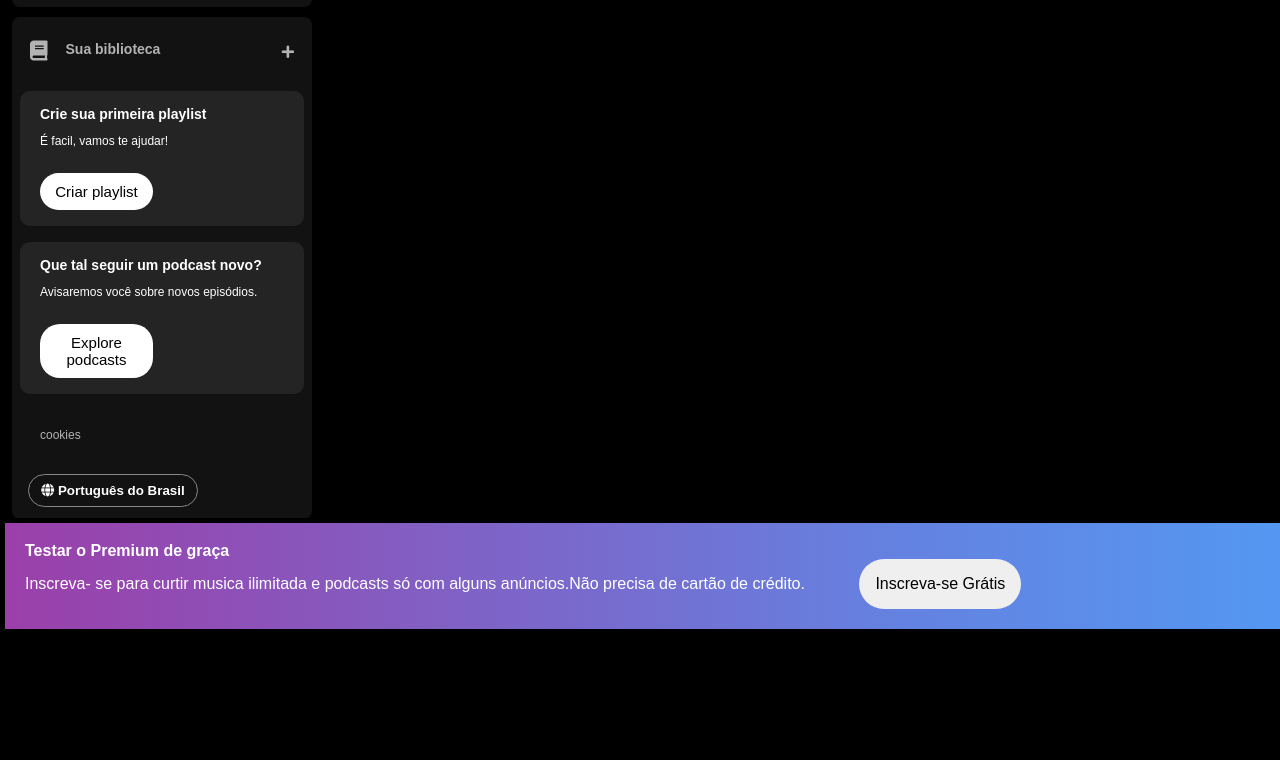
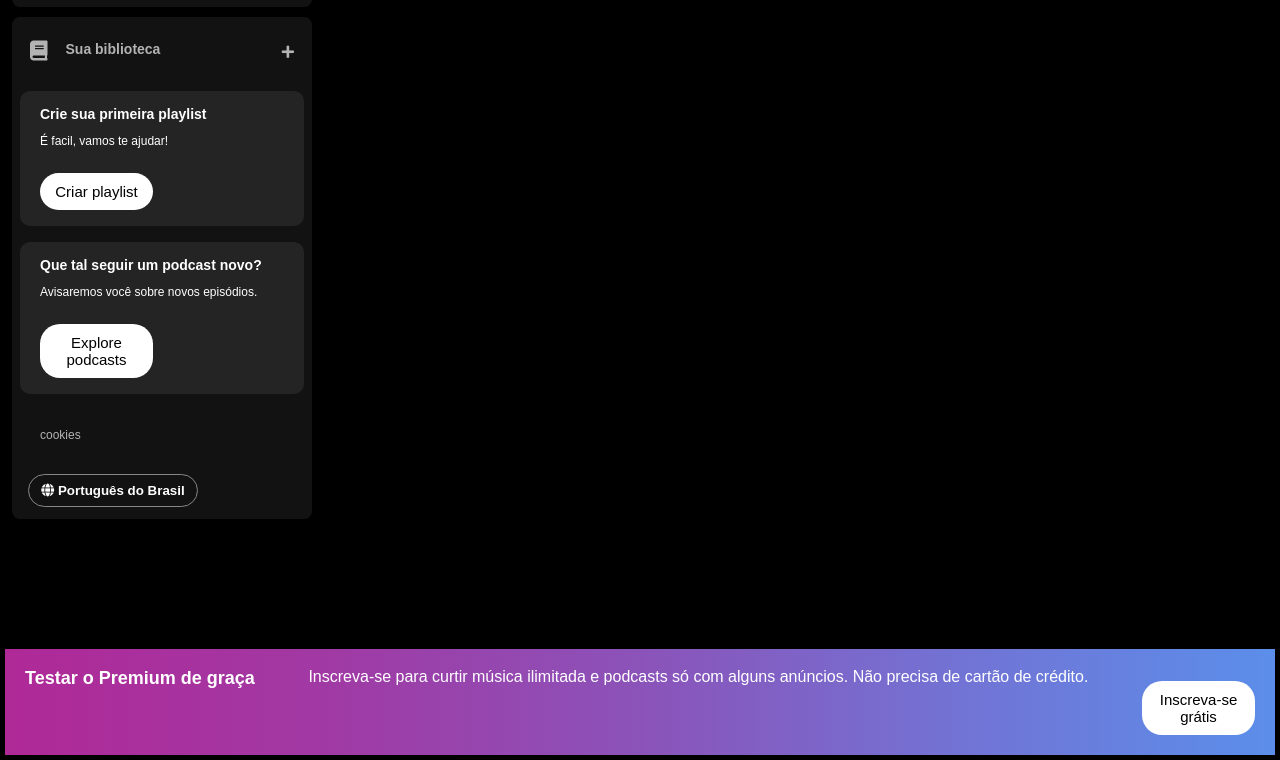
Before and after one commit to MellTins/Imersao_spotify, a plain HTML site: page index.html in a window 1280 px wide. Shown: the part 166-926 px from the top of the page. Before the commit the page ends 810 px from the top, so only its background shows below. Drawn offline with Linux system fonts and the light colour scheme.

Commit message:
tentativa do ooter

```diff
--- a/index.html
+++ b/index.html
@@ -105,24 +105,21 @@
                 </div>
               </main>
 
-             <footer>
-                <div class="rodapé">
-                    <a href="">
-                        <span class="titulo">
-                            Testar o Premium de graça
-                        </span>
-                    </a>
-                    <a href="">
-                        <span class="subtitulo">
-                            Inscreva- se para curtir musica ilimitada e podcasts só com alguns anúncios.Não precisa de cartão de crédito.
-                        </span>
-                    </a>
-                    <button class="inscreva-se">
-                        <span>
-                            Inscreva-se Grátis
-                        </span>
-                    </button>
-                </div>
+             <footer class="teste_premium">
+               <div class="titulo">
+                 <a href=""><p>Testar o Premium de graça</p></a>
+               </div>
+
+               <div class="subtitulo">
+                <a href="">
+                    <p>Inscreva-se para curtir música ilimitada e podcasts só com alguns anúncios. Não precisa de cartão de crédito.</p>
+                </a>
+               </div>
+               <div class="button">
+                   <button class="teste_premium_button">
+                    <span>Inscreva-se grátis</span>
+                   </button>
+               </div>
              </footer>
 </body>
 </html>
--- a/src/assets/styles/sidebar-footer.css
+++ b/src/assets/styles/sidebar-footer.css
@@ -161,37 +161,39 @@ body{
     border-radius: 20px;
  }
 
- .rodapé{
-  position: fixed;
-  bottom: 0;
-  padding: 20px;
-  width: 100%;
-  background-image: linear-gradient(to right,#9B3FA9,#8160C4,#6581E0,#529AF4);
-  border: 5px solid black;
- }
-.rodapé .titulo {
+.teste_premium{
+    display: flex;
+    justify-content: space-between;
+    background-image: linear-gradient(to right,#AF2997,#A139A4,#8B53B9,#7273D4,#5B8EEA);
+    padding: 20px;
+    border: 5px solid #000;
+}
+.titulo a,.subtitulo a{
+    text-decoration: none;
+    color: #fff;
+}
+.titulo a p {
     font-weight: 700;
-    display: flex;
-    color: #fff;
+    font-size: large;
+    margin-bottom: 5px;
 
 }
-.rodapé .subtitulo{
-    padding-bottom: 14px;
-    color: #fff;
+.subtitulo a {
+ font-weight: 500;
+}
+.button .teste_premium_button {
+
+    background-color: #fff;
+    color: #000;
+    border-radius: 20px;
+    font-size: 15px;
+    font-weight: 500;
+    text-decoration: none;
+    text-transform: none;
+    padding: 10px;
+    margin-top: 12px;
+    border: 0;
+    width: 113px;
+
 
 }
-.rodapé a {text-decoration: none;}
-
-.rodapé .inscreva-se{
-    margin-left: 50px;
-    border-radius: 50px;
-    padding: 16px;
-    font-weight: 500;
-    font-size: 16px;
-    border: 0;
-    cursor: pointer;
-}
-.rodapé .inscreva-se:hover{
-    box-shadow: 1px 1px 1px #ffffff83;
-    font-weight: 700;
-}
```
